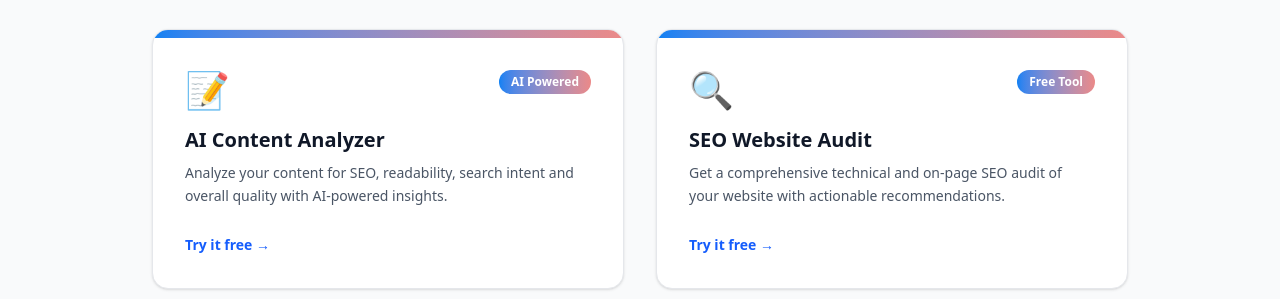
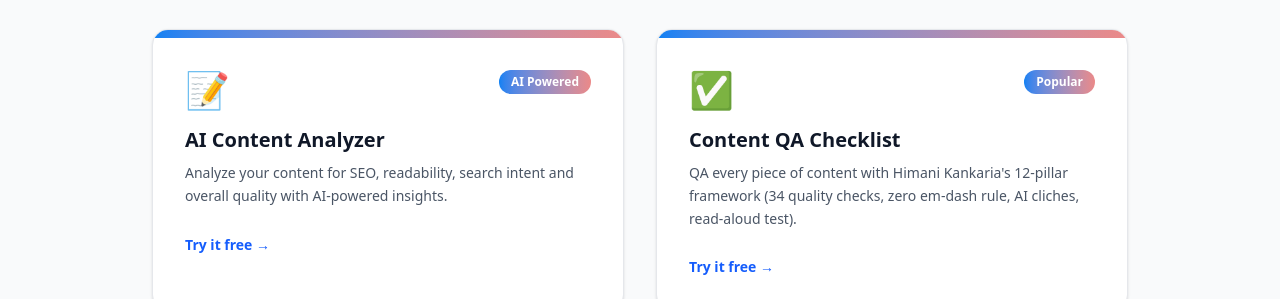
Before and after one commit to urvish-missive/tool, a React (Vite) app in the folder client/: page / in a window 1280 px wide. Shown: the part 540-839 px from the top of the page. Built offline with nearby package versions, Linux system fonts and the light colour scheme; no server answers.

Commit message:
added content qa card on home page

```diff
--- a/client/src/components/Navbar.jsx
+++ b/client/src/components/Navbar.jsx
@@ -87,7 +87,7 @@
         {
           items: [
             { icon: '✏️', label: 'Blog', href: '#' },
-            { icon: '✅', label: 'Content QA Checklist', href: '#' },
+            { icon: '✅', label: 'Content QA Checklist', href: '/content-qa' },
             { icon: '🔍', label: 'SEO Strategies', badge: 'WEBINAR', badgeColor: 'bg-white text-gray-900', href: '#' },
             { icon: '📊', label: 'Case Study', href: '#' },
           ],
--- a/client/src/pages/Home.jsx
+++ b/client/src/pages/Home.jsx
@@ -12,6 +12,7 @@
   'faq-generator': 'faq-generator',
   'competitor-analysis': 'competitor-analyzer',
   'seo-roi': 'seo-roi',
+  'content-qa': 'content-qa',
 }
 
 const TOOLS = [
@@ -23,6 +24,15 @@
     color: 'from-[#0C81F3] to-[#EB8988]',
     path: '/content-analyzer',
     badge: 'AI Powered',
+  },
+  {
+    id: 'content-qa',
+    name: 'Content QA Checklist',
+    description: "QA every piece of content with Himani Kankaria's 12-pillar framework (34 quality checks, zero em-dash rule, AI cliches, read-aloud test).",
+    icon: '✅',
+    color: 'from-[#0C81F3] to-[#EB8988]',
+    path: '/content-qa',
+    badge: 'Popular',
   },
   {
     id: 'seo-audit',
```
